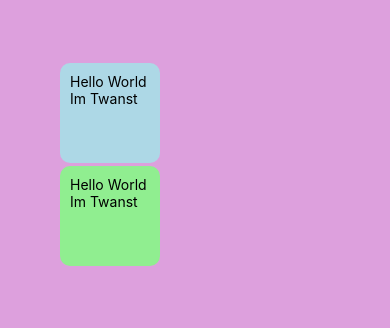
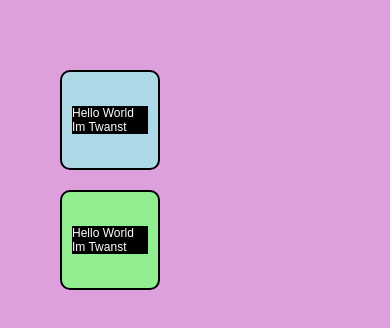
Before and after one commit to TwanstCodess/React-Native-Tutorial, a React Native app in the folder Tutorial/: screen / in a window 390 px wide. Shown: the top 328 px of the page. Built offline with nearby package versions, Linux system fonts and the light colour scheme.

Commit message:
Box Model

```diff
--- a/Tutorial/App.js
+++ b/Tutorial/App.js
@@ -1,38 +1,51 @@
-import {  View ,Text,Image, ImageBackground,ScrollView,Button , Pressable, Modal,StatusBar,ActivityIndicator,Alert,styleSheet, StyleSheet} from 'react-native';
+import { View, Text, Image, ImageBackground, ScrollView, Button, Pressable, Modal, StatusBar, ActivityIndicator, Alert, styleSheet, StyleSheet } from 'react-native';
 export default function App() {
 
   return (
-<View style={styles.container}>
+    <View style={styles.container}>
 
 
-<View style={[styles.lightBlue,styles.Box]}>
-<Text>Hello World Im Twanst </Text>
-</View>
+      <View style={[styles.lightBlue, styles.Box]}>
+        <Text style={styles.Title}>Hello World Im Twanst </Text>
+      </View>
 
-<View style={[styles.lightgreen,styles.Box]}>
-<Text>Hello World Im Twanst </Text>
-</View>
+      <View style={[styles.lightgreen, styles.Box]}>
+        <Text style={styles.Title}>Hello World Im Twanst </Text>
+      </View>
 
 
-</View>
+    </View>
   );
 }
 
-const styles=StyleSheet.create({
+const styles = StyleSheet.create({
 
-container:{ flex:1, backgroundColor:"plum",  padding:60},
-Box:{
-  height:100,
-  width:100,
-  padding:10,
-  marginTop:3,
-  borderRadius:10,
-},
-lightBlue:{
- backgroundColor:"lightblue",
+  container: { flex: 1, backgroundColor: "plum", padding: 60 },
+  Box: {
+    height: 100,
+    width: 100,
+    paddingHorizontal: 10,
+    paddingVertical: 20,
+    marginVertical: 10,
+    borderWidth: 2,
+    borderColor: "black",
+    borderRadius: 10,
+    justifyContent: "center",
+    alignItems: "center",
 
-},
-lightgreen:{
- backgroundColor:"lightgreen",
-}
+  },
+  lightBlue: {
+    backgroundColor: "lightblue",
+
+  },
+  lightgreen: {
+    backgroundColor: "lightgreen",
+  },
+  Title: {
+    fontFamily: "sans-serif",
+    fontSize: 12,
+    color: "white",
+    backgroundColor: "black",
+
+  },
 });
```
